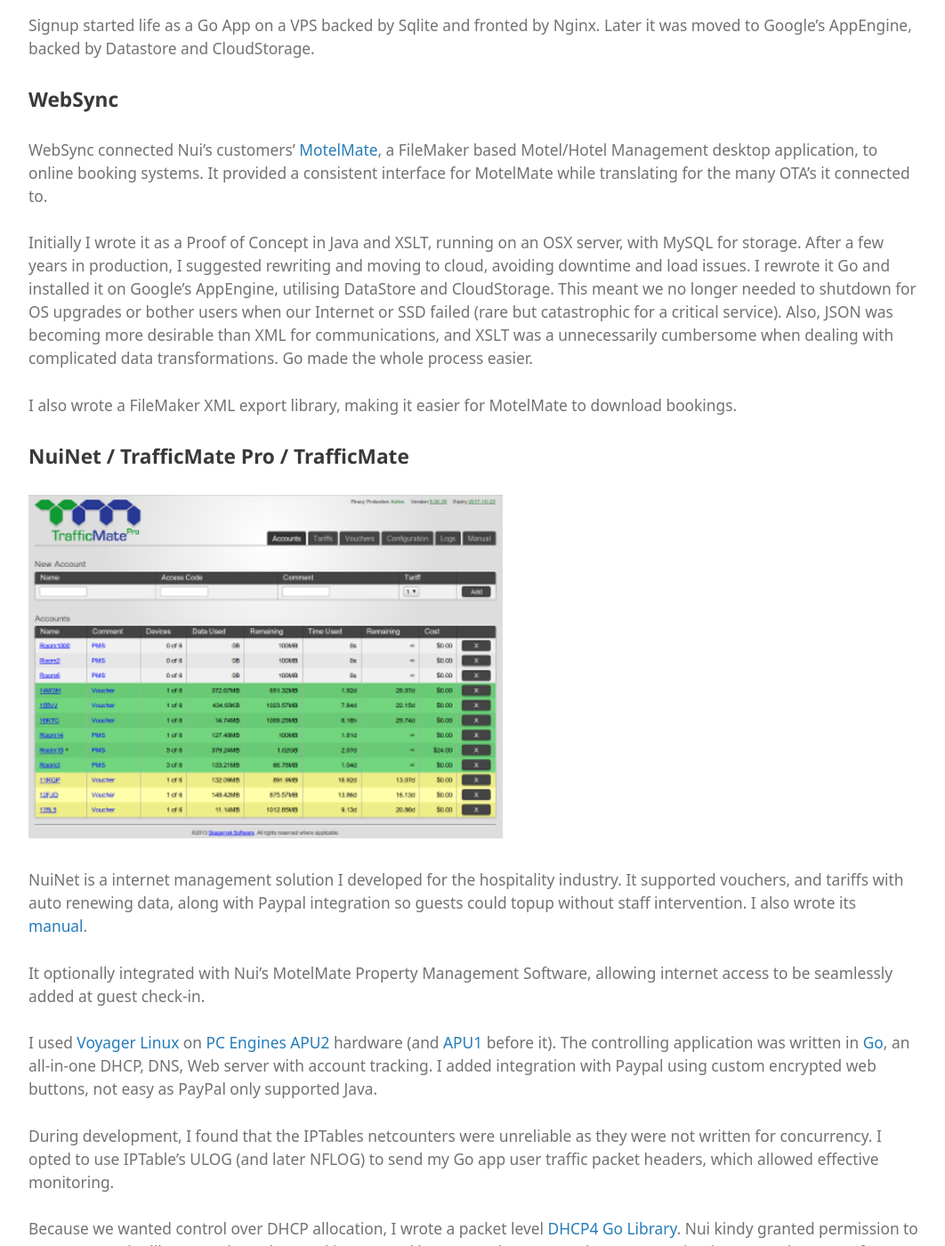
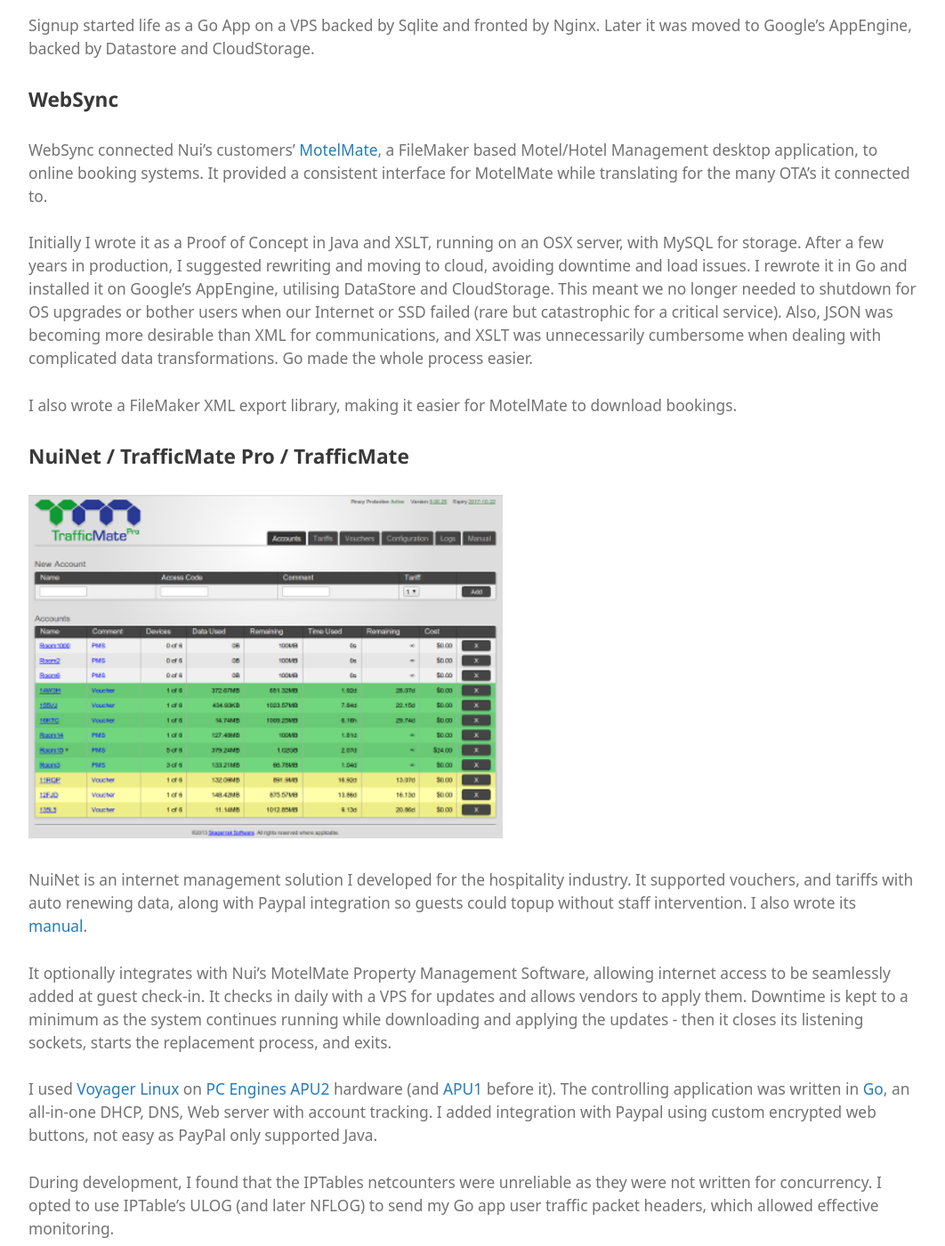
Before and after one commit to krolaw/cv, a Jekyll site: the page built from work.md, in a window 1280 px wide and 1400 px high, scrolled down 2016 px. Shown: the whole window at 89% size, without its empty margins (108-1170 px from the left). Built offline with Jekyll 4.4.1, drawn with Linux system fonts in a browser that asks for light colours; some web fonts are replaced; our own code applies the rules of GitHub Pages for plain Markdown files; some of the changed text lies outside the part shown.

Commit message:
Minor fixes

```diff
--- a/work.md
+++ b/work.md
@@ -39,7 +39,7 @@ Signup started life as a Go App on a VPS backed by Sqlite and fronted by Nginx.
 
 WebSync connected Nui's customers' [MotelMate](https://nui.global/motelmate/), a FileMaker based Motel/Hotel Management desktop application, to online booking systems. It provided a consistent interface for MotelMate while translating for the many OTA's it connected to.
 
-Initially I wrote it as a Proof of Concept in Java and XSLT, running on an OSX server, with MySQL for storage. After a few years in production, I suggested rewriting and moving to cloud, avoiding downtime and load issues. I rewrote it Go and installed it on Google's AppEngine, utilising DataStore and CloudStorage. This meant we no longer needed to shutdown for OS upgrades or bother users when our Internet or SSD failed (rare but catastrophic for a critical service). Also, JSON was becoming more desirable than XML for communications, and XSLT was a unnecessarily cumbersome when dealing with complicated data transformations. Go made the whole process easier.
+Initially I wrote it as a Proof of Concept in Java and XSLT, running on an OSX server, with MySQL for storage. After a few years in production, I suggested rewriting and moving to cloud, avoiding downtime and load issues. I rewrote it in Go and installed it on Google's AppEngine, utilising DataStore and CloudStorage. This meant we no longer needed to shutdown for OS upgrades or bother users when our Internet or SSD failed (rare but catastrophic for a critical service). Also, JSON was becoming more desirable than XML for communications, and XSLT was unnecessarily cumbersome when dealing with complicated data transformations. Go made the whole process easier.
 
 I also wrote a FileMaker XML export library, making it easier for MotelMate to download bookings.
 
@@ -47,15 +47,15 @@ I also wrote a FileMaker XML export library, making it easier for MotelMate to d
 
 ![TrafficMate Pro Screenshot](images/trafficMatePro.png)
 
-NuiNet is a internet management solution I developed for the hospitality industry. It supported vouchers, and tariffs with auto renewing data, along with Paypal integration so guests could topup without staff intervention. I also wrote its [manual](https://nui.global/net/docs/configuration/).
+NuiNet is an internet management solution I developed for the hospitality industry. It supported vouchers, and tariffs with auto renewing data, along with Paypal integration so guests could topup without staff intervention. I also wrote its [manual](https://nui.global/net/docs/configuration/).
 
-It optionally integrated with Nui's MotelMate Property Management Software, allowing internet access to be seamlessly added at guest check-in.
+It optionally integrates with Nui's MotelMate Property Management Software, allowing internet access to be seamlessly added at guest check-in. It checks in daily with a VPS for updates and allows vendors to apply them. Downtime is kept to a minimum as the system continues running while downloading and applying the updates - then it closes its listening sockets, starts the replacement process, and exits.
 
 I used [Voyager Linux](http://linux.voyage.hk/) on [PC Engines](https://www.pcengines.ch/) [APU2](https://www.pcengines.ch/apu2.htm) hardware (and [APU1](https://www.pcengines.ch/apu.htm) before it). The controlling application was written in [Go](https://golang.org), an all-in-one DHCP, DNS, Web server with account tracking. I added integration with Paypal using custom encrypted web buttons, not easy as PayPal only supported Java.
 
 During development, I found that the IPTables netcounters were unreliable as they were not written for concurrency. I opted to use IPTable's ULOG (and later NFLOG) to send my Go app user traffic packet headers, which allowed effective monitoring.
 
-Because we wanted control over DHCP allocation, I wrote a packet level [DHCP4 Go Library](https://github.com/krolaw/dhcp4). Nui kindy granted permission to open source the library, and I understand it was used by many other companies. At one point, it was used as part of [FaceBook's DHCP load balancing relay](https://github.com/facebookincubator/dhcplb/tree/7f3b3859478a4f19a15984d97c96fceaa89e982b) and installed in every one of their datacentres. It may have also been used at Google as I received patches from two Google employees.
+Because we wanted control over DHCP allocation, I wrote a packet level [DHCP4 Go Library](https://github.com/krolaw/dhcp4). Nui kindy granted permission to open source the library, and I understand it was used by many other companies. At one point, it was used as part of [FaceBook's DHCP load balancing relay](https://github.com/facebookincubator/dhcplb/tree/7f3b3859478a4f19a15984d97c96fceaa89e982b) and installed in every one of their data centres. It may have also been used at Google as I received patches from two Google employees.
 
 By combining a [DNS library](https://github.com/miekg/dns) with the monitored connections, I was able to allow users to see exactly how their data was used. Due to privacy concerns, each device could only view its own logs (even if multiple devices shared the same account), and it was inaccessible to staff.
 
@@ -154,10 +152,10 @@ Unfortunately I found that non-paying schools were linking to the paying schools
 # _Teaching Assistant, Lab Tutor, Web (CGI) Developer_
 # 1998 - 2001 : [University of Auckland Engineering Department](https://www.auckland.ac.nz/en/engineering/about-the-faculty/engineering-science.html)
 
-I ran some of the labs for first year students,
+I ran some of the labs for first year students, marked assignments and made the odd appearance in lectures. I also developed an online submission system, a code comparison tool for detecting suspicious assignment similarities and a configurable web based survey tool.
 
 ## Quizy
-At the end of the each student lab, there was a survey form for students to fill out and the department wanted to make this an online electronic form. I developed a [CGI](https://en.wikipedia.org/wiki/Common_Gateway_Interface) application written in [C](https://en.wikipedia.org/wiki/C_(programming_language)), that read a text file with the desired questions (and additional information such as options for multichoice questions) and displayed it as a webpage for the students to fill out. It also saved the results into a file that could be used to collate results.
+At the end of each student lab, there was a survey form for students to fill out and the department wanted to make this an online electronic form. I developed a [CGI](https://en.wikipedia.org/wiki/Common_Gateway_Interface) application written in [C](https://en.wikipedia.org/wiki/C_(programming_language)), that read a text file with the desired questions (and additional information such as options for multichoice questions) and displayed it as a webpage for the students to fill out. It also saved the results into a file that could be used to collate results.
 
 ## ICACheat / Online Submission
 At the time in the Engineering department, programming assignments were assessed by reading over source code in printed form. There were concerns that some students were not completing the work on their own. I visited the Computer Science Department, who already had their own systems for detecting suspicious similarities, to see if we could use some of their techniques to do the same.
@@ -194,7 +192,7 @@ Free Android puzzle game, similar to Set.  Downloadable from Google Android Mark
 - [Icecream Example](images/icecream.svg)
 - [Sunspots Example](images/sunspots.svg)
 
-XML to Pie/Bar/Line chart converter. Unfortunately, at some stage browsers stopped supporting the embedding of images into HMTL that were created using XSLT. Oddly they can still be viewed directly (links above).
+XML to Pie/Bar/Line chart converter. Unfortunately, at some stage browsers stopped supporting the embedding of images into HTML that were created using XSLT. Oddly they can still be viewed directly (links above).
 
 ## Free Subliminal Text (2011)
 [GitHub](http://github.com/krolaw/fst) *Java*
```
Also changed, not shown: other parts of work.md (+4 -6 lines), education.md (+1 -1 lines).
